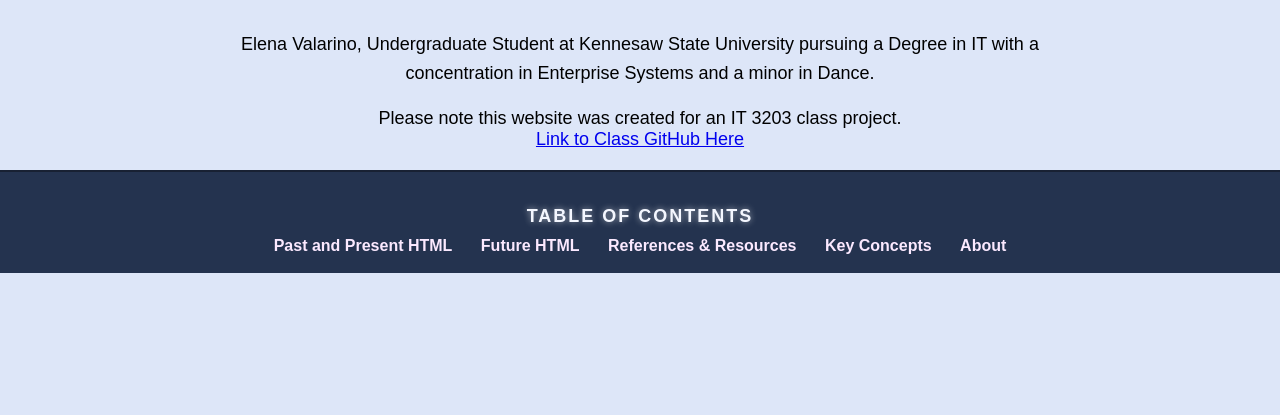
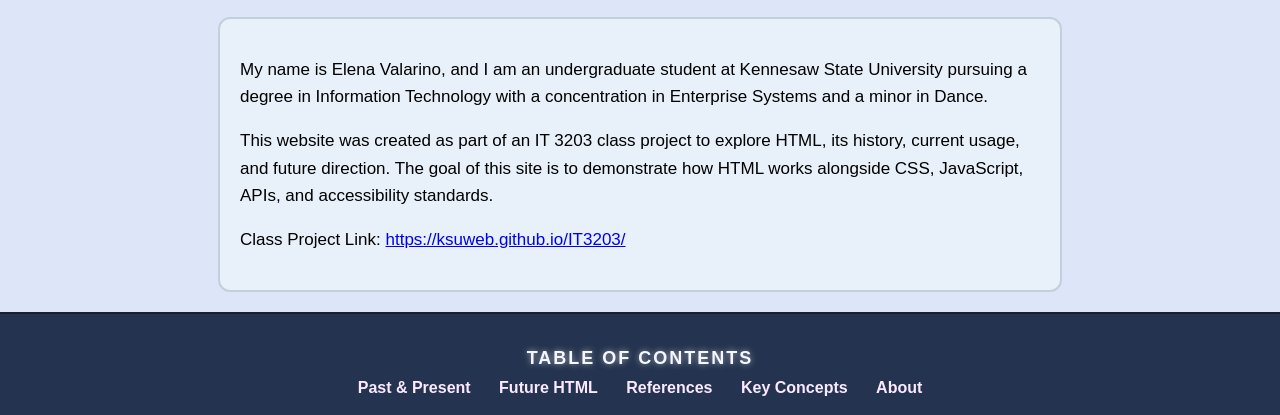
Before and after one commit to evalarin/evalarin.github.io, a plain HTML site: page about.html in a window 1280 px wide. Shown: the part 604-1019 px from the top of the page. Before the commit the page ends 877 px from the top, so only its background shows below. Drawn offline with Linux system fonts and the light colour scheme.

Commit message:
Update about.html

```diff
--- a/about.html
+++ b/about.html
@@ -32,23 +32,32 @@
   </div>
 </header>
 
-<h2 id="main-title">About</h2>
+<div id="main-title">About</div>
 
-<p style="font-size:18px; max-width:800px; margin:20px auto; line-height:1.6;">
-  Elena Valarino, Undergraduate Student at Kennesaw State University pursuing a Degree in IT
-  with a concentration in Enterprise Systems and a minor in Dance.
-</p>
+<div id="conceptsbox">
+  <p>
+    My name is Elena Valarino, and I am an undergraduate student at Kennesaw State University
+    pursuing a degree in Information Technology with a concentration in Enterprise Systems
+    and a minor in Dance.
+  </p>
 
-<p style="font-size:18px; max-width:800px; margin:20px auto;">
-  Please note this website was created for an IT 3203 class project.<br>
-  <a href="https://ksuweb.github.io/IT3203/">Link to Class GitHub Here</a>
-</p>
+  <p>
+    This website was created as part of an IT 3203 class project to explore HTML,
+    its history, current usage, and future direction. The goal of this site is to demonstrate
+    how HTML works alongside CSS, JavaScript, APIs, and accessibility standards.
+  </p>
+
+  <p>
+    Class Project Link:
+    <a href="https://ksuweb.github.io/IT3203/">https://ksuweb.github.io/IT3203/</a>
+  </p>
+</div>
 
 <div id="homepagetableofcontents">
   <h4>Table of Contents</h4>
-  <a href="pastpresent.html">Past and Present HTML</a>
+  <a href="pastpresent.html">Past & Present</a>
   <a href="future.html">Future HTML</a>
-  <a href="references.html">References & Resources</a>
+  <a href="references.html">References</a>
   <a href="keyconcepts.html">Key Concepts</a>
   <a href="about.html">About</a>
 </div>
```
